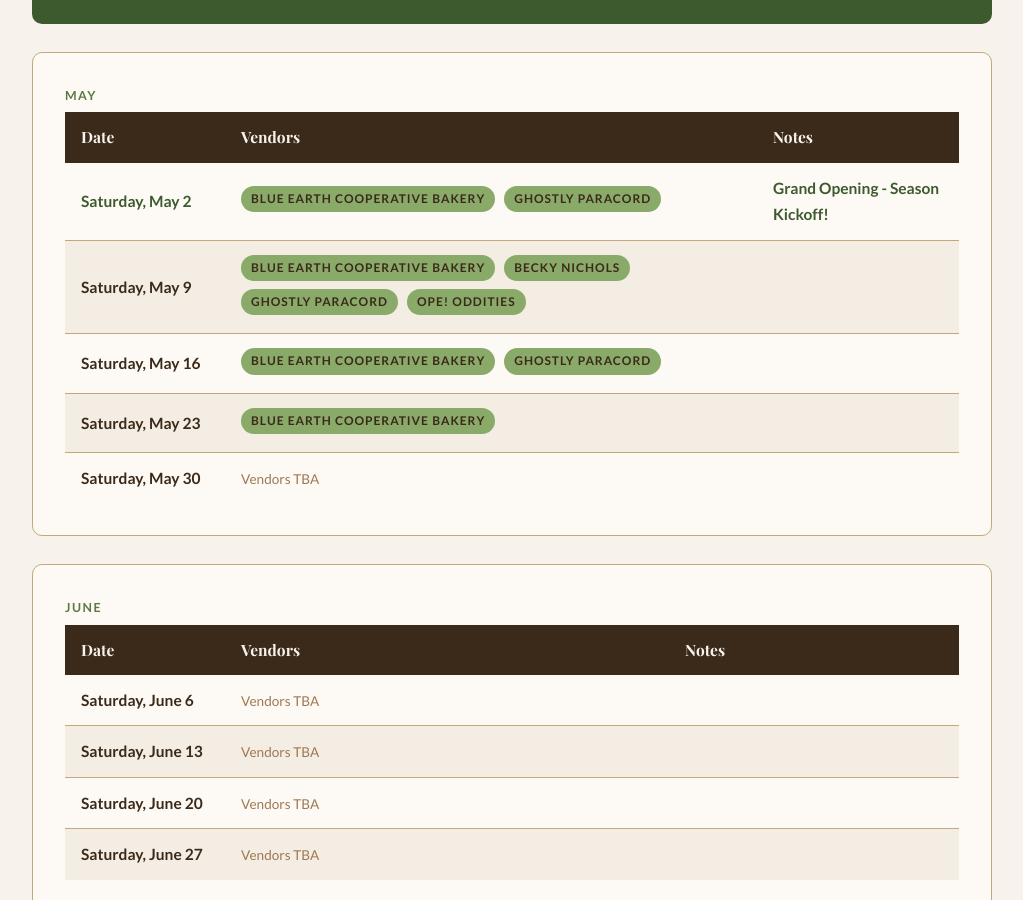
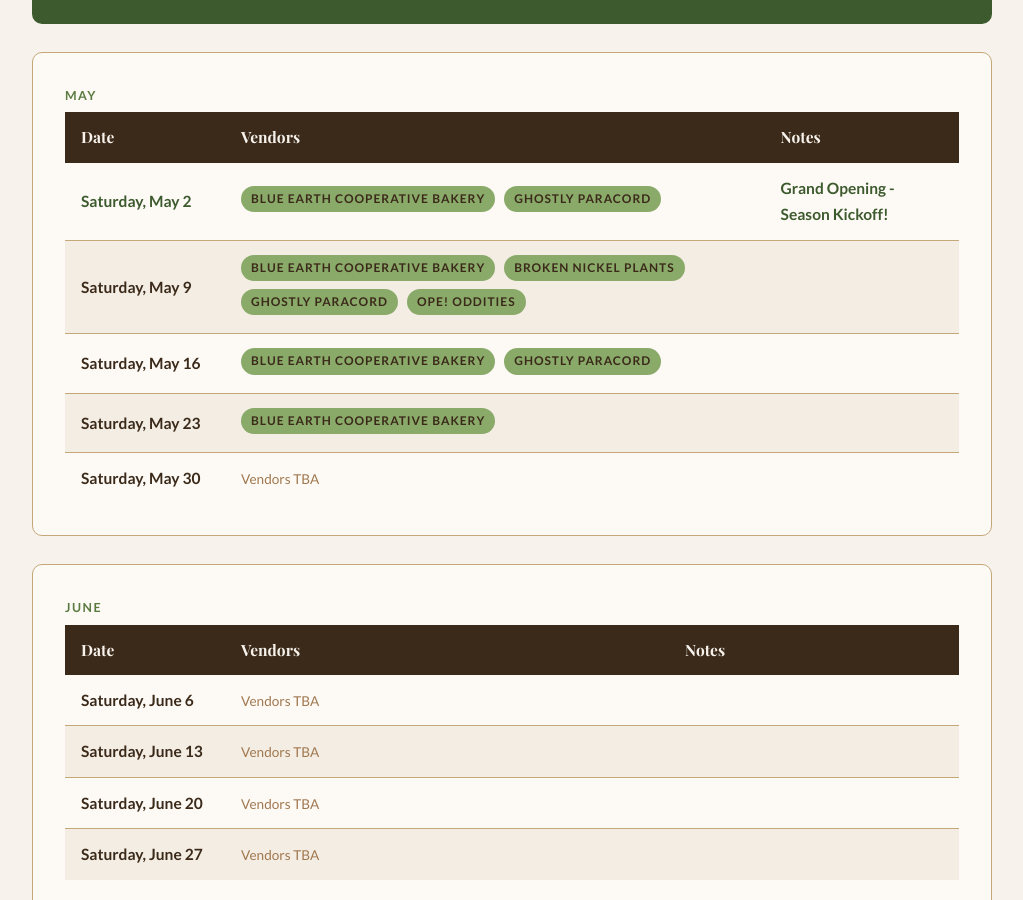
Before and after one commit to blueearthcommunitymarket/blueearthcommunitymarket.github.io, a Jekyll site: the page built from calendar/index.html, in a window 1280 px wide and 900 px high, scrolled down 418 px. Shown: the whole window, without its empty margins (128-1151 px from the left). Built offline with Jekyll 4.4.1, drawn with Linux system fonts in a browser that asks for light colours; some web fonts are replaced.

Commit message:
Update Becky Nichols to Broken Nickel Plants on calendar and tracker

```diff
--- a/calendar/index.html
+++ b/calendar/index.html
@@ -39,7 +39,7 @@
                     <td class="market-date">Saturday, May 9</td>
                     <td>
                         <span class="tag">Blue Earth Cooperative Bakery</span>
-                        <span class="tag">Becky Nichols</span>
+                        <span class="tag">Broken Nickel Plants</span>
                         <span class="tag">Ghostly Paracord</span>
                         <span class="tag">Ope! Oddities</span>
                     </td>
```
